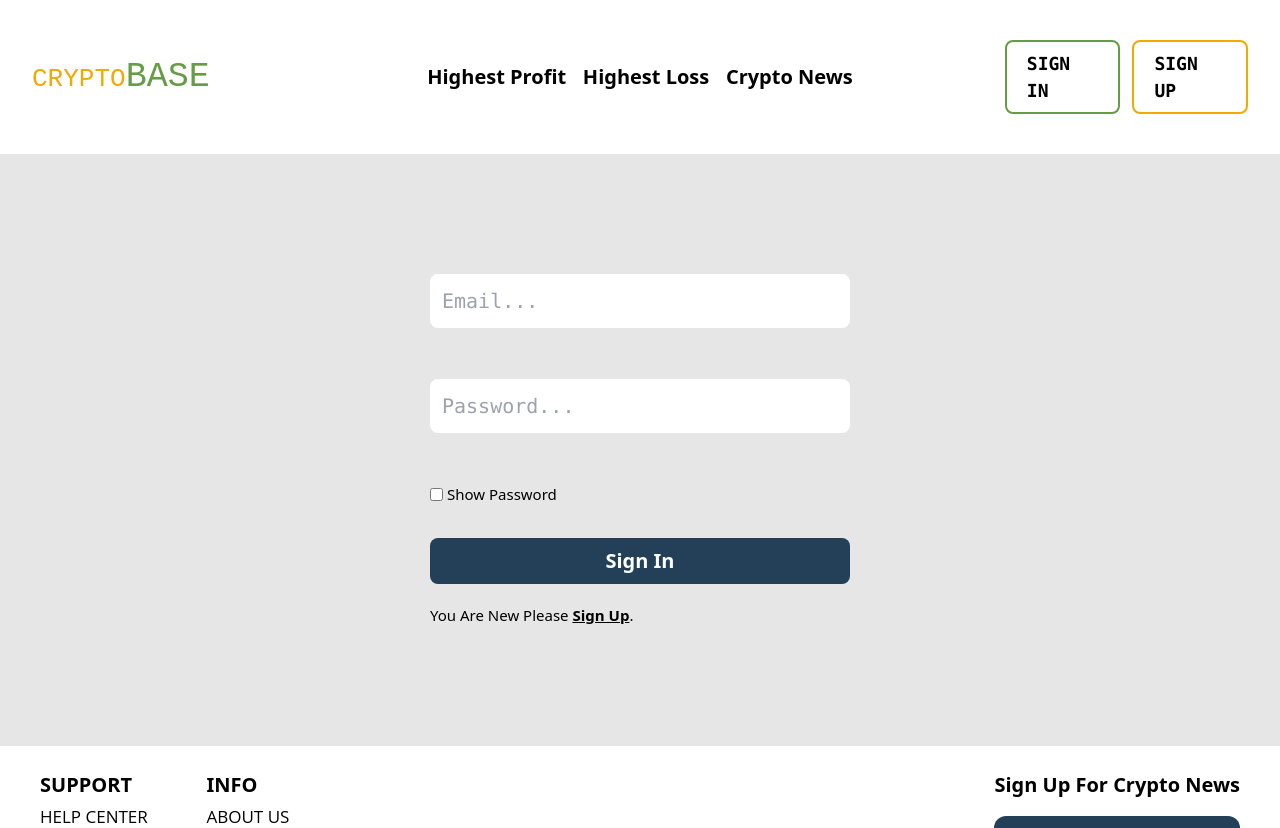
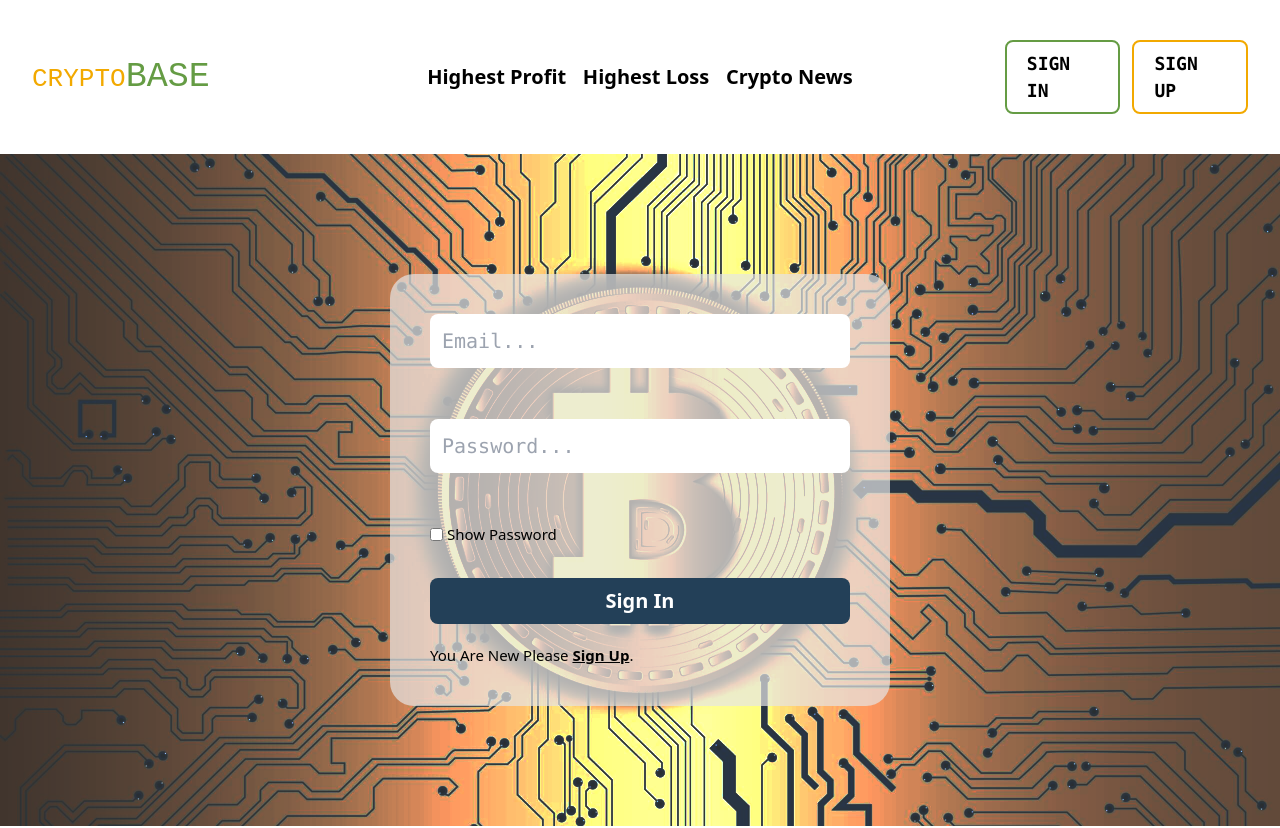
Before and after one commit to omidfarhangnia/Cryptobase, a React (Create React App) app: page /signin in a window 1280 px wide. Shown: the top 828 px of the page. Built offline with nearby package versions, Linux system fonts and the light colour scheme; no server answers; the database is empty.

Commit message:
adding bg for the page

```diff
--- a/src/index.css
+++ b/src/index.css
@@ -46,6 +46,14 @@
         background: #000000;
         border-radius: 10px;
     }
+
+    .formBgStyle{
+        background-image: url("/src/images/bitcoin-signup-signin-page-bg.jpg");
+        background-repeat: no-repeat;
+        background-size: cover;
+        background-position: center;
+        background-blend-mode: color-dodge;
+    }
 }
 
 @keyframes placeHolderAnime {
--- a/src/pages/Signin.jsx
+++ b/src/pages/Signin.jsx
@@ -27,9 +27,9 @@ const Signin = () => {
       onSubmit={(e) => {
         e.preventDefault();
       }}
-      className="bg-platinum py-[15vh]"
+      className="bg-[#282828] py-[15vh] formBgStyle"
     >
-      <div className="flex flex-col gap-5 px-10 max-w-[500px] w-[50%] mx-auto">
+      <div className="flex flex-col gap-5 px-10 max-w-[500px] md:w-[50%] mx-auto text-white md:bg-platinum/70 md:p-10 md:rounded-3xl md:text-black">
         <div>
           <input
             className="fotn-openSans w-full text-black p-3 text-[20px] placeholder:capitalize font-mono rounded-lg"
--- a/src/pages/Signup.jsx
+++ b/src/pages/Signup.jsx
@@ -27,9 +27,9 @@ const Signup = () => {
       onSubmit={(e) => {
         e.preventDefault();
       }}
-      className="bg-platinum py-[15vh]"
+      className="bg-[#282828] py-[15vh] formBgStyle"
     >
-      <div className="flex flex-col gap-5 px-10 max-w-[500px] w-[50%] mx-auto">
+      <div className="flex flex-col gap-5 px-10 max-w-[500px] md:w-[50%] mx-auto text-white md:bg-platinum/70 md:p-10 md:rounded-3xl md:text-black">
         <div>
           <input
             className="fotn-openSans w-full text-black p-3 text-[20px] placeholder:capitalize font-mono rounded-lg"
```
Also changed, not shown: src/images/bitcoin-signup-signin-page-bg.jpg (added).
